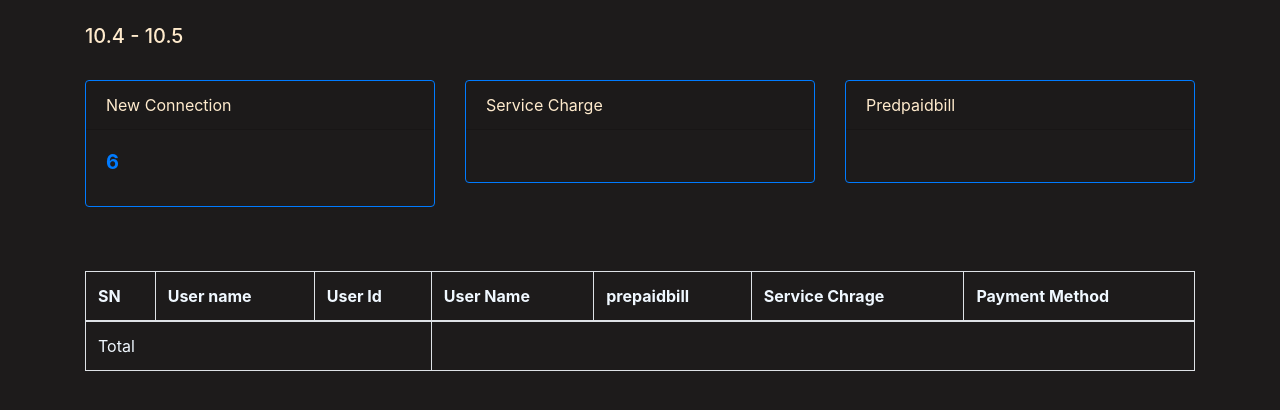
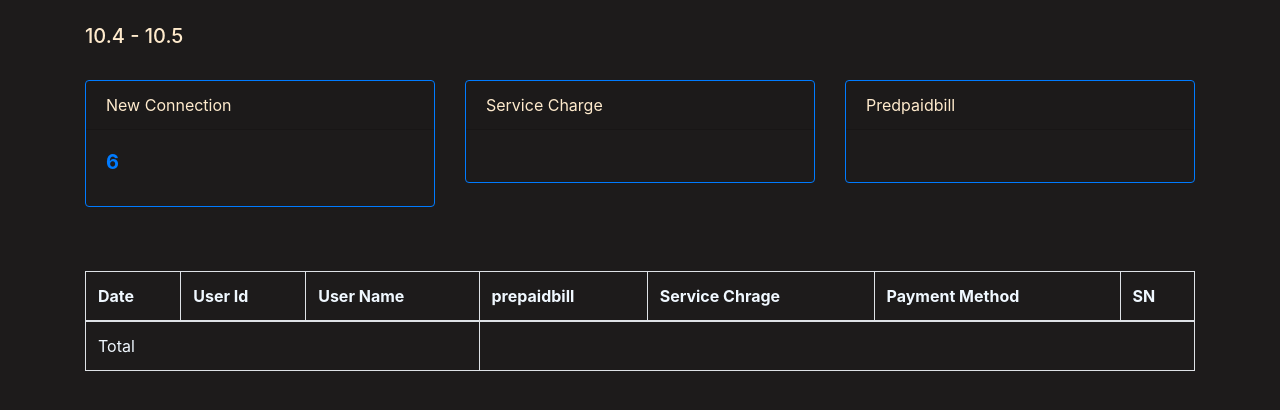
Before and after one commit to Semol2233/office, a Django app: page /update in a window 1280 px wide. Shown: the part 56-466 px from the top of the page. Run offline with Django 3.2, Linux system fonts and the light colour scheme; the visitor is signed in with stand-in values (Sample User, id 1); some libraries are stand-ins or nearby versions.

Commit message:
hdswhscassssssshssss

```diff
--- a/templates/goninda/dalyconnection.html
+++ b/templates/goninda/dalyconnection.html
@@ -292,13 +292,14 @@
     <table class="table table-bordered mt-5">
         <thead>
           <tr>
-            <th scope="col" class="colors">SN</th>
-            <th scope="col" class="colors">User name</th>
+
+            <th scope="col" class="colors">Date</th>
             <th scope="col" class="colors">User Id</th>
             <th scope="col" class="colors">User Name</th>
             <th scope="col" class="colors">prepaidbill</th>
             <th scope="col" class="colors">Service Chrage</th>
             <th scope="col" class="colors">Payment Method</th>
+            <th scope="col" class="colors">SN</th>
 
 
 
```
